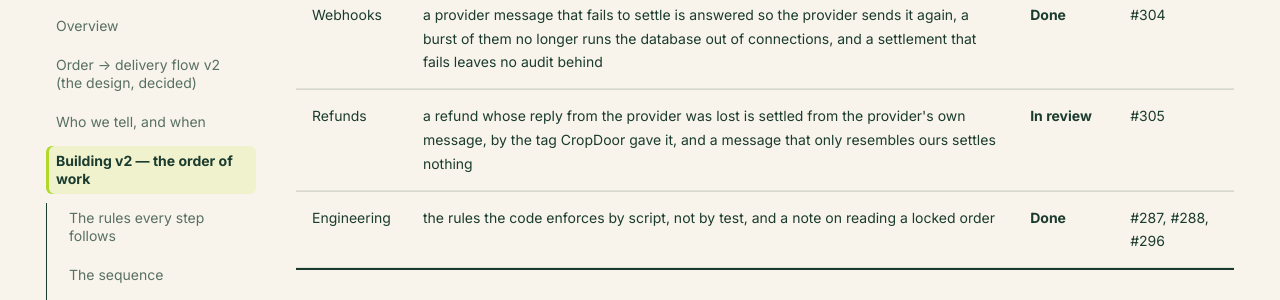
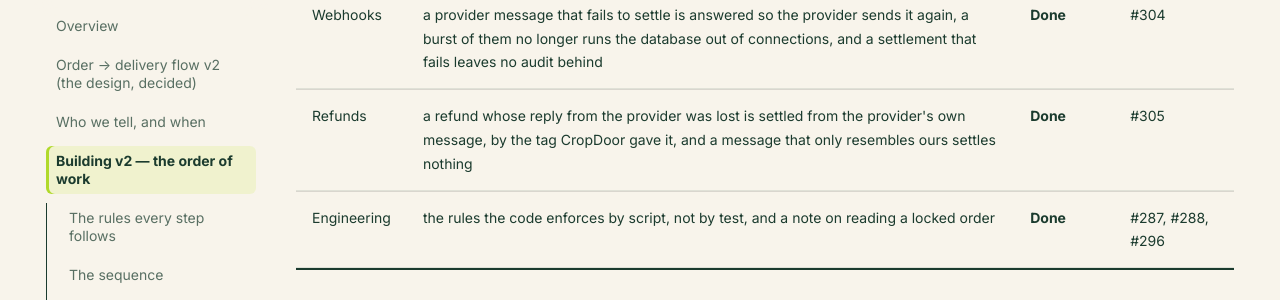
Before and after one commit to cropdoor/cropdoor-almanac, an MkDocs documentation site: the page built from docs/domain/order-delivery-flow-v2-build-order.md, in a window 1280 px wide and 900 px high, scrolled down 9867 px. Shown: the part 153-453 px from the top of the window. Built offline with MkDocs 1.6.1 and Material for MkDocs 9.7.7, drawn with Linux system fonts in a browser that asks for light colours; some web fonts are replaced; comment, search, counter and statistics services are not loaded.

Commit message:
tracker: a refund webhook finds its refund by its tag is done (#305)

```diff
--- a/docs/domain/order-delivery-flow-v2-build-order.md
+++ b/docs/domain/order-delivery-flow-v2-build-order.md
@@ -127,7 +127,7 @@ Found while building step 3's refunds and while testing against the real payment
 | Refunds | a refund waits for a cancelled or delivered order, and is refused once the farm's payout is in flight or paid — so the buyer never keeps both the produce and the money, and no order is paid out twice | **Done** | #301 |
 | Deliveries | only the agent on a run may collect, confirm or read its deliveries — no other agent can settle someone else's drop — and an Admin-Ops close-out is recorded as a close-out | **Done** | #302 |
 | Webhooks | a provider message that fails to settle is answered so the provider sends it again, a burst of them no longer runs the database out of connections, and a settlement that fails leaves no audit behind | **Done** | #304 |
-| Refunds | a refund whose reply from the provider was lost is settled from the provider's own message, by the tag CropDoor gave it, and a message that only resembles ours settles nothing | **In review** | #305 |
+| Refunds | a refund whose reply from the provider was lost is settled from the provider's own message, by the tag CropDoor gave it, and a message that only resembles ours settles nothing | **Done** | #305 |
 | Engineering | the rules the code enforces by script, not by test, and a note on reading a locked order | **Done** | #287, #288, #296 |
 
 Two findings are worth carrying forward. The provider sends no "charge failed" message at all — a failed card simply leaves the transaction unpaid, and the platform notices by asking. And a payment attempt now says why it did not count, which is what a refund-by-hand needs: the attempt itself names the charge to give back.
```
